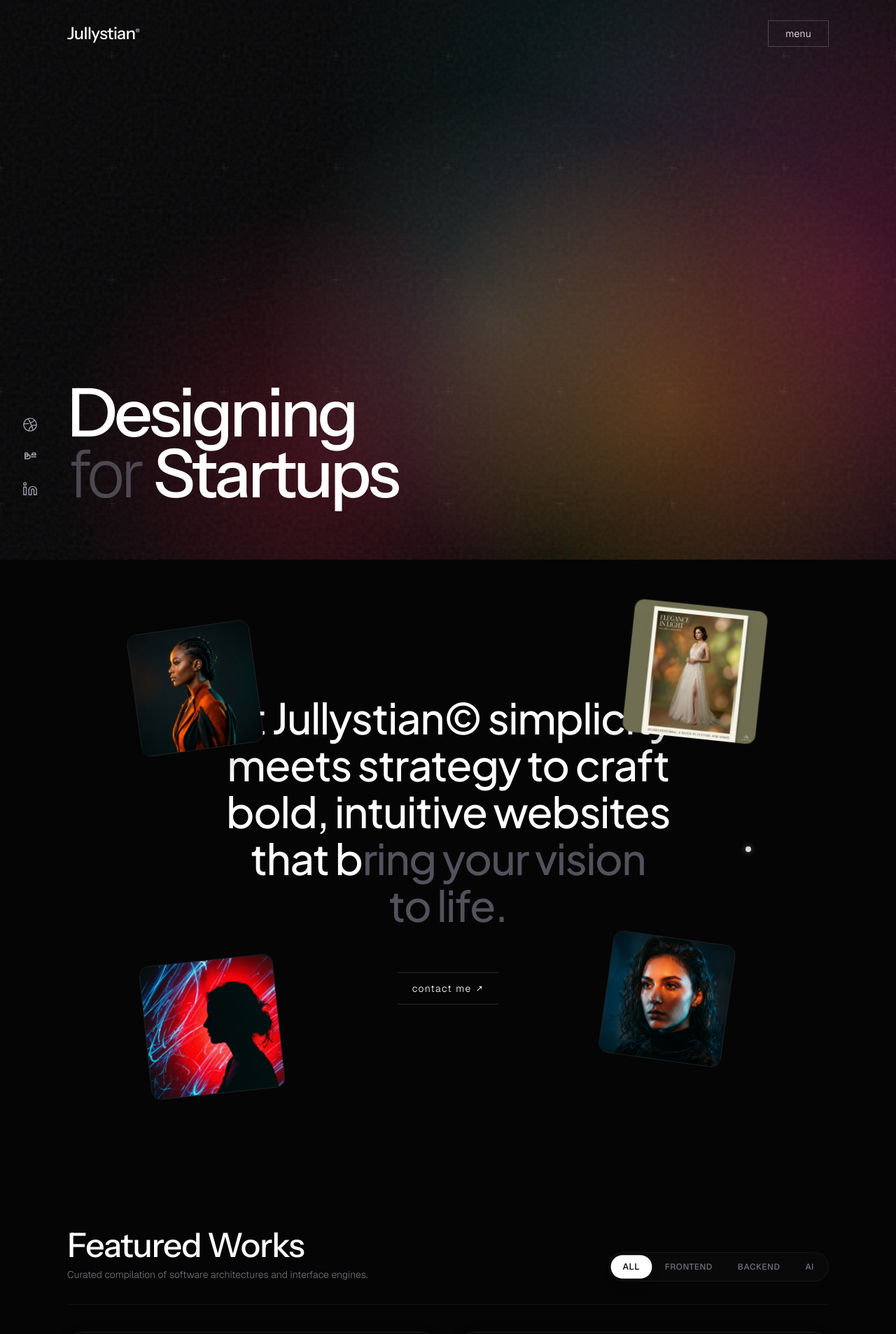
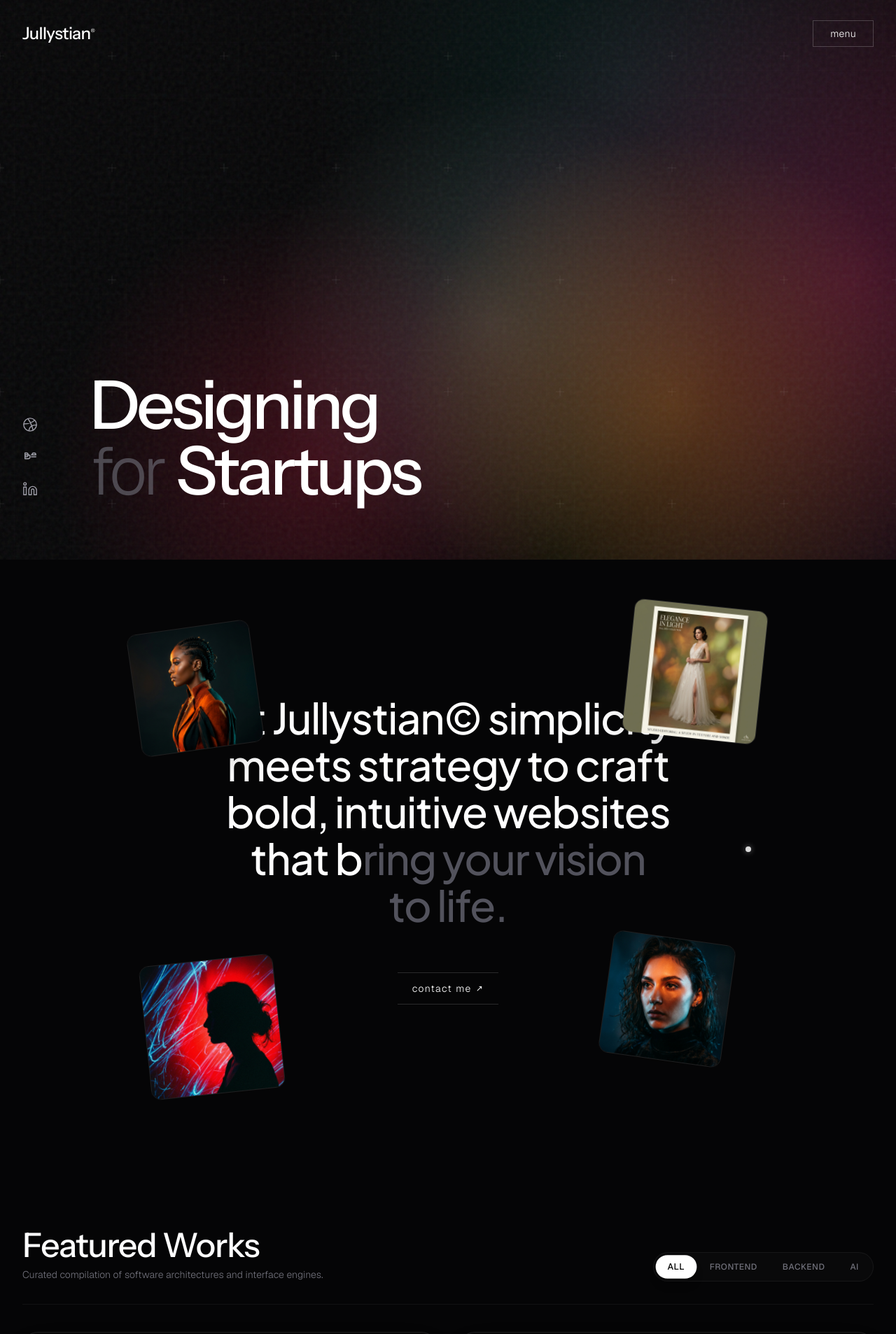
Before and after one commit to Jullystian017/v2-portfolio, a Next.js app: page / in a window 1280 px wide. Shown: the top 1907 px of the page at 70% size. Built offline with nearby package versions, Linux system fonts and the light colour scheme.

Commit message:
feat: initialize landing page with project showcase and service documentation

```diff
--- a/src/app/page.tsx
+++ b/src/app/page.tsx
@@ -211,7 +211,7 @@
 
         {/* PREMIUM NAVIGATION HEADER */}
         <header className="w-full relative z-40">
-          <div className="max-w-7xl mx-auto px-8 sm:px-16 md:px-20 lg:px-24 h-24 flex items-center justify-between">
+          <div className="max-w-8xl mx-auto px-4 sm:px-6 md:px-8 h-24 flex items-center justify-between">
             {/* Logo Branding */}
             <div className="flex items-center gap-1 group cursor-pointer" onClick={() => navigateTo("home")}>
               <span className="font-instrument font-medium text-xl sm:text-2xl tracking-tight text-white hover:opacity-85 transition-opacity">
@@ -232,7 +232,7 @@
         </header>
 
         {/* HERO SECTION */}
-        <div className="w-full max-w-7xl mx-auto px-8 sm:px-16 md:px-20 lg:px-24 relative z-20">
+        <div className="w-full max-w-8xl mx-auto px-4 sm:px-6 md:px-8 relative z-20">
           <section
             id="home"
             className="min-h-[calc(100vh-6rem)] flex flex-col justify-end pb-12 sm:pb-20 relative"
@@ -241,8 +241,8 @@
             <div className="w-full flex flex-col lg:flex-row lg:items-end">
 
               {/* Title */}
-              <div>
-                <h1 className="font-instrument font-medium text-[11vw] sm:text-[8vw] lg:text-[7.5vw] leading-[0.9] tracking-tighter text-white select-none">
+              <div className="pl-16 sm:pl-20 md:pl-24">
+                <h1 className="font-instrument font-medium text-[11vw] sm:text-[8vw] lg:text-[7.5vw] leading-[0.98] tracking-tighter text-white select-none">
                   Designing <br />
                   <span className="font-sans font-light text-zinc-500 mr-4 opacity-60 lowercase">for</span>
                   <span className="text-white">Startups</span>
@@ -251,8 +251,8 @@
 
             </div>
 
-            {/* Absolute Socials stacked vertically in the left padding space */}
-            <div className="absolute -left-6 sm:-left-12 lg:-left-16 bottom-12 sm:bottom-20 flex flex-col items-center gap-6 pb-2.5 z-30">
+            {/* Absolute Socials stacked vertically, aligned with the left edge of container */}
+            <div className="absolute left-0 bottom-12 sm:bottom-20 flex flex-col items-center gap-6 pb-2.5 z-30">
               <a
                 href="https://dribbble.com"
                 target="_blank"
@@ -285,11 +285,10 @@
 
       {/* FULL SCREEN GLASSMORPHIC MENU DRAWER */}
       <div
-        className={`fixed inset-0 z-50 bg-black/45 backdrop-blur-2xl transition-all duration-500 ease-[cubic-bezier(0.16,1,0.3,1)] ${
-          isMenuOpen ? "opacity-100 translate-y-0" : "opacity-0 -translate-y-full pointer-events-none"
+        className={`fixed inset-0 z-50 bg-black/45 backdrop-blur-2xl transition-all duration-500 ease-[cubic-bezier(0.16,1,0.3,1)] ${isMenuOpen ? "opacity-100 translate-y-0" : "opacity-0 -translate-y-full pointer-events-none"
           }`}
       >
-        <div className="max-w-7xl mx-auto px-8 sm:px-16 md:px-20 lg:px-24 h-24 flex items-center justify-between">
+        <div className="max-w-8xl mx-auto px-4 sm:px-6 md:px-8 h-24 flex items-center justify-between">
           <span className="font-instrument font-medium text-xl sm:text-2xl tracking-tight text-white/50">
             Jullystian<sup>®</sup>
           </span>
@@ -339,7 +338,7 @@
 
 
       {/* MAIN CONTAINER */}
-      <main className="flex-1 w-full max-w-7xl mx-auto px-8 sm:px-16 md:px-20 lg:px-24 relative z-20 flex flex-col gap-32">
+      <main className="flex-1 w-full max-w-8xl mx-auto px-4 sm:px-6 md:px-8 relative z-20 flex flex-col gap-32">
 
         {/* STRATEGIC STATEMENT SECTION */}
         <section
@@ -433,8 +432,7 @@
                 <button
                   key={tab}
                   onClick={() => setActiveTab(tab)}
-                  className={`px-4 py-2 rounded-full text-xs font-medium uppercase tracking-wider transition-all duration-300 ${
-                    activeTab === tab
+                  className={`px-4 py-2 rounded-full text-xs font-medium uppercase tracking-wider transition-all duration-300 ${activeTab === tab
                     ? "bg-white text-black shadow-lg scale-105"
                     : "text-zinc-500 hover:text-white hover:bg-white/5"
                     }`}
@@ -511,8 +509,7 @@
                     variant="ghost"
                     size="sm"
                     onClick={() => handleLike(project.id)}
-                    className={`rounded-full border text-xs gap-1.5 px-3 py-1.5 transition-all duration-300 ${
-                      project.liked
+                    className={`rounded-full border text-xs gap-1.5 px-3 py-1.5 transition-all duration-300 ${project.liked
                       ? "bg-rose-500/10 border-rose-500/20 text-rose-400 hover:bg-rose-500/20"
                       : "border-white/5 text-zinc-400 hover:text-white hover:bg-white/5"
                       }`}
@@ -686,7 +683,7 @@
 
       {/* FOOTER */}
       <footer className="border-t border-white/5 py-12 mt-32 bg-black/40 relative z-30 text-xs text-zinc-500">
-        <div className="max-w-7xl mx-auto px-8 sm:px-16 md:px-20 lg:px-24 flex flex-col sm:flex-row items-center justify-between gap-6 text-center sm:text-left">
+        <div className="max-w-8xl mx-auto px-4 sm:px-6 md:px-8 flex flex-col sm:flex-row items-center justify-between gap-6 text-center sm:text-left">
           <div className="flex items-center gap-2 cursor-pointer" onClick={() => navigateTo("home")}>
             <span className="font-instrument font-medium text-white text-lg tracking-tight">Jullystian<sup>®</sup></span>
           </div>
```
Lines whose indentation alone changed are shown as unchanged.
